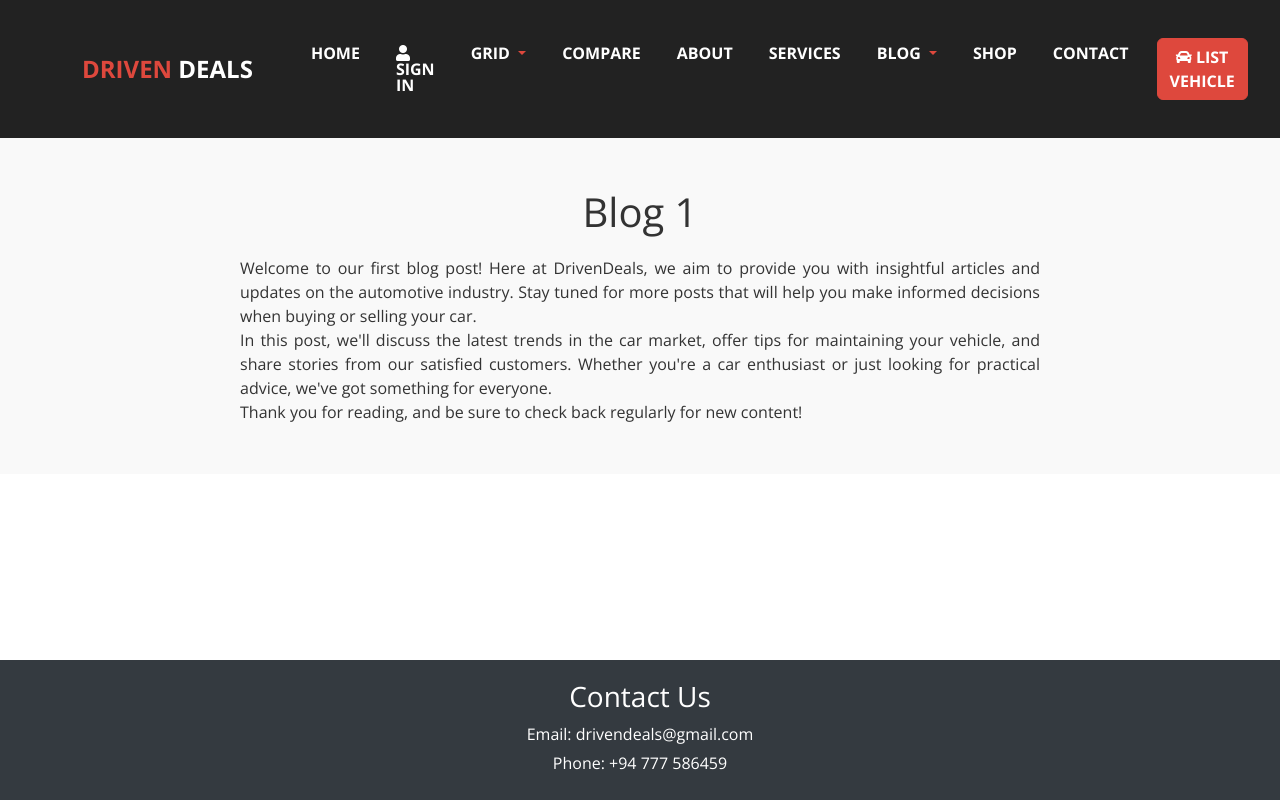
After one commit to vinuvii/DrivenDeals, a Django app: page /blog1/ in a window 1280 px wide. The commit adds this page. Run offline with Django 5.2, Linux system fonts and the light colour scheme; some libraries are stand-ins or nearby versions.

Commit message:
Added Blog1.html

```diff
--- a/templates/base.html
+++ b/templates/base.html
@@ -219,7 +219,7 @@
                             BLOG
                         </a>
                         <ul class="dropdown-menu" aria-labelledby="navbarDropdownBlog">
-                            <li><a class="dropdown-item" href="#">Blog 1</a></li>
+                            <li><a class="dropdown-item" href="{% url 'blog1' %}">Blog 1</a></li>
                             <li><a class="dropdown-item" href="#">Blog 2</a></li>
                         </ul>
                     </li>
--- /dev/null
+++ b/vehicles/templates/vehicles/blog1.html
@@ -0,0 +1,36 @@
+<!-- templates/blog1.html -->
+{% extends 'base.html' %}
+
+{% block extra_head %}
+<style>
+    .blog-section {
+        padding: 50px 20px;
+        background-color: #f9f9f9;
+        color: #333;
+    }
+    .blog-section h1 {
+        text-align: center;
+        margin-bottom: 20px;
+    }
+    .blog-section p {
+        text-align: justify;
+        margin: 0 auto;
+        max-width: 800px;
+    }
+</style>
+{% endblock %}
+
+{% block content %}
+<div class="blog-section">
+    <h1>Blog 1</h1>
+    <p>
+        Welcome to our first blog post! Here at DrivenDeals, we aim to provide you with insightful articles and updates on the automotive industry. Stay tuned for more posts that will help you make informed decisions when buying or selling your car.
+    </p>
+    <p>
+        In this post, we'll discuss the latest trends in the car market, offer tips for maintaining your vehicle, and share stories from our satisfied customers. Whether you're a car enthusiast or just looking for practical advice, we've got something for everyone.
+    </p>
+    <p>
+        Thank you for reading, and be sure to check back regularly for new content!
+    </p>
+</div>
+{% endblock %}
--- a/vehicles/urls.py
+++ b/vehicles/urls.py
@@ -14,4 +14,5 @@ urlpatterns = [
     path('success/', views.vehicle_success, name='vehicle_success'),
     path('submit/', views.list_vehicle, name='submit_listing'),  # Example path for submitting vehicles
     path('about/', views.about, name='about'),
+    path('blog1/', views.blog1, name='blog1'),
 ]
--- a/vehicles/views.py
+++ b/vehicles/views.py
@@ -73,3 +73,6 @@ def vehicle_listing_view(request):
 
 def about(request):
     return render(request, 'vehicles/about.html')
+
+def blog1(request):
+    return render(request, 'vehicles/blog1.html')
```
